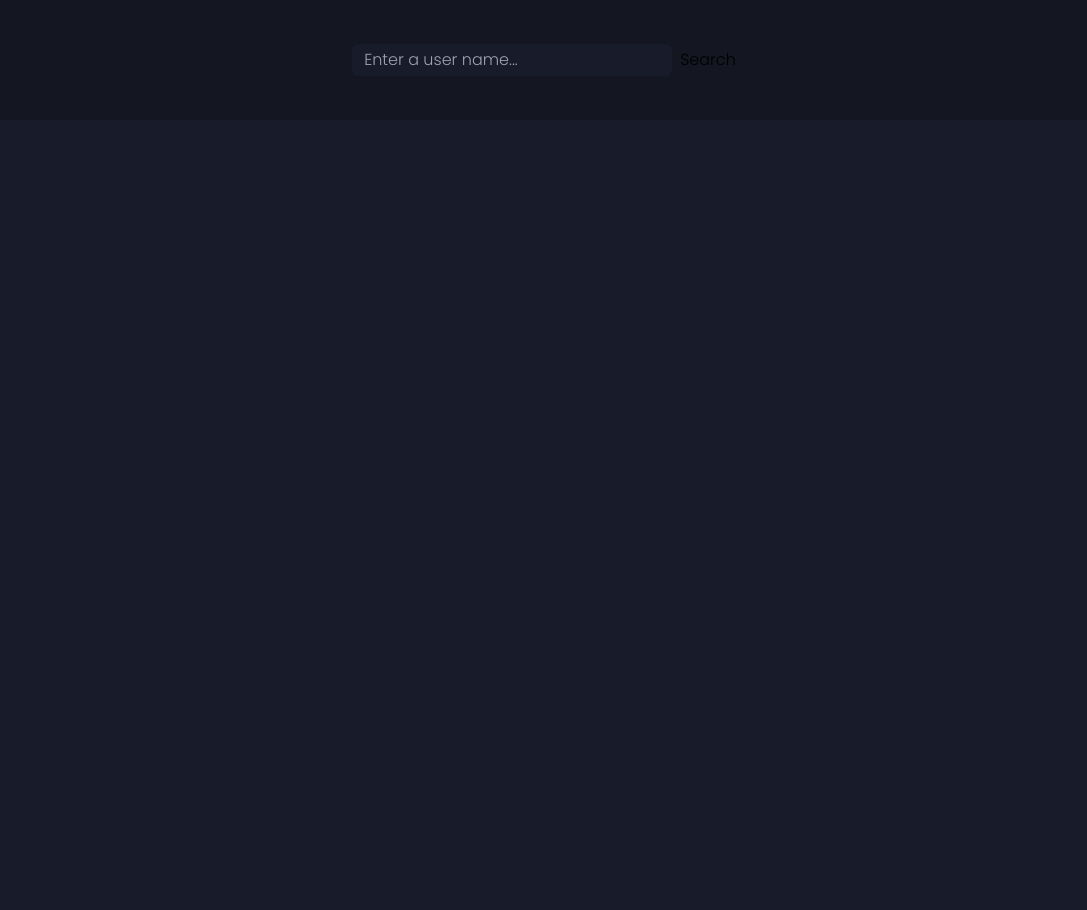
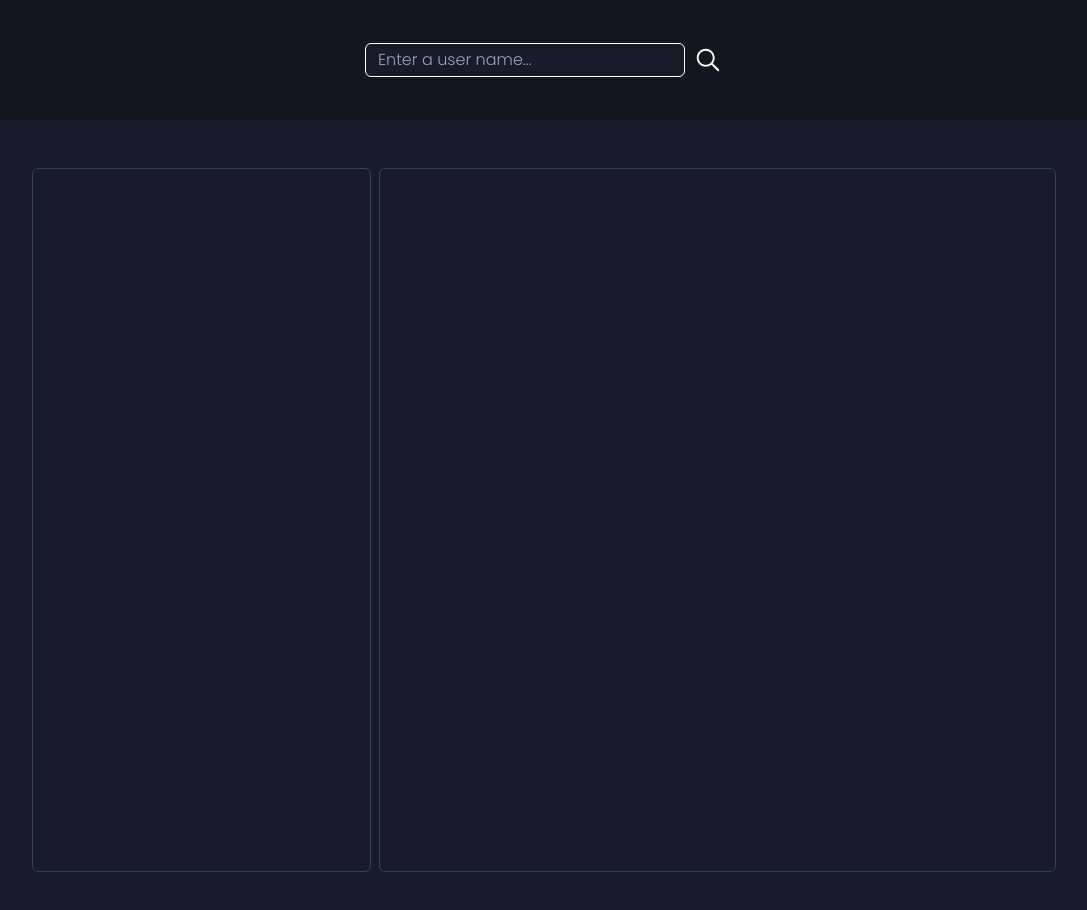
Before and after one commit to Muhammedjazimtk/gitAPI, a React (Vite) app: page / in a window 1280 px wide. Shown: the top 910 px of the page, without its empty margins (96-1183 px from the left). Built offline with nearby package versions, Linux system fonts and the light colour scheme.

Commit message:
added div component

```diff
--- a/package.json
+++ b/package.json
@@ -11,7 +11,8 @@
   },
   "dependencies": {
     "react": "^18.2.0",
-    "react-dom": "^18.2.0"
+    "react-dom": "^18.2.0",
+    "react-icons": "^4.12.0"
   },
   "devDependencies": {
     "@types/react": "^18.2.37",
--- a/src/App.jsx
+++ b/src/App.jsx
@@ -1,19 +1,32 @@
+import { useState } from "react";
 import "./App.css";
-
+import { IoIosSearch } from "react-icons/io";
 function App() {
+  const [user, setUser] = useState([{ jazim: "jazim" }]);
   return (
     <div className="container">
       <div className="flex flex-col ">
         <div className="flex items-center justify-center gap-2 h-[120px] bg-[#141622]">
           <input
-            className="p-1 pl-3 rounded-md bg-[#181b29] w-[25%] text-white"
+            className="p-1 pl-3 rounded-md bg-[#181b29] w-[25%] text-white border border-white"
             type="text"
             name="name"
             placeholder="Enter a user name..."
           />
-          <button>Search</button>
+
+          <IoIosSearch className="text-white text-3xl cursor-pointer  rounded-md hover:text-black hover:bg-white" />
         </div>
-        <div className="flex bg-[#181b29] h-screen"></div>
+        {user.length != 0 ? (
+          <div className="flex gap-2 bg-[#181b29] h-screen px-32 py-12 items-center justify-center">
+            <div className="w-1/3 border border-gray-700 h-full rounded-md"></div>
+            <div className="w-2/3 border border-gray-700 h-full rounded-md"></div>
+          </div>
+        ) : (
+          <div className="flex flex-col gap-2 items-center justify-center h-screen bg-[#181b29] text-2xl text-white font-semibold  px-32 py-12 ">
+            <img src="giticon.png" className="rounded-full h-32" />
+            <p>Search for user</p>
+          </div>
+        )}
       </div>
     </div>
   );
```
Also changed, not shown: public/giticon.png (added), 1 other file (tests, documents, lock files or other folders).
